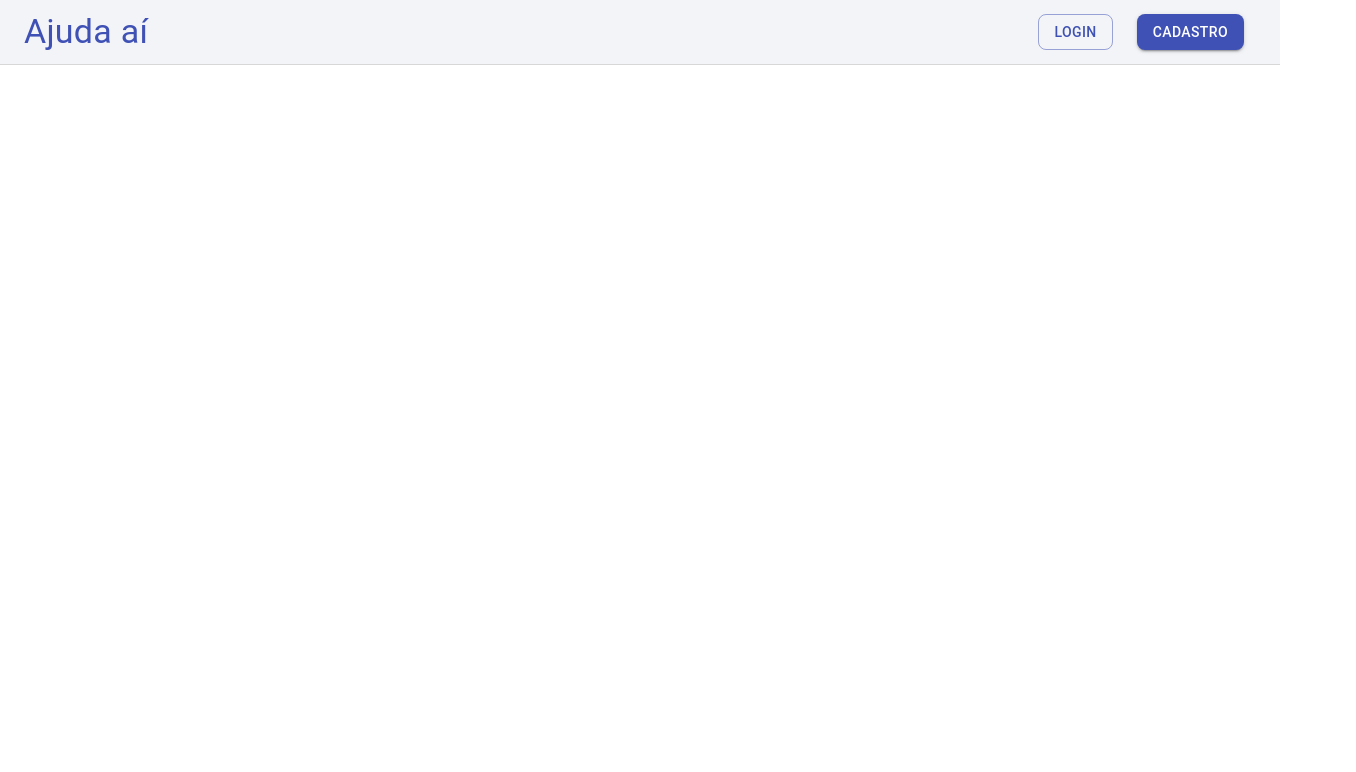
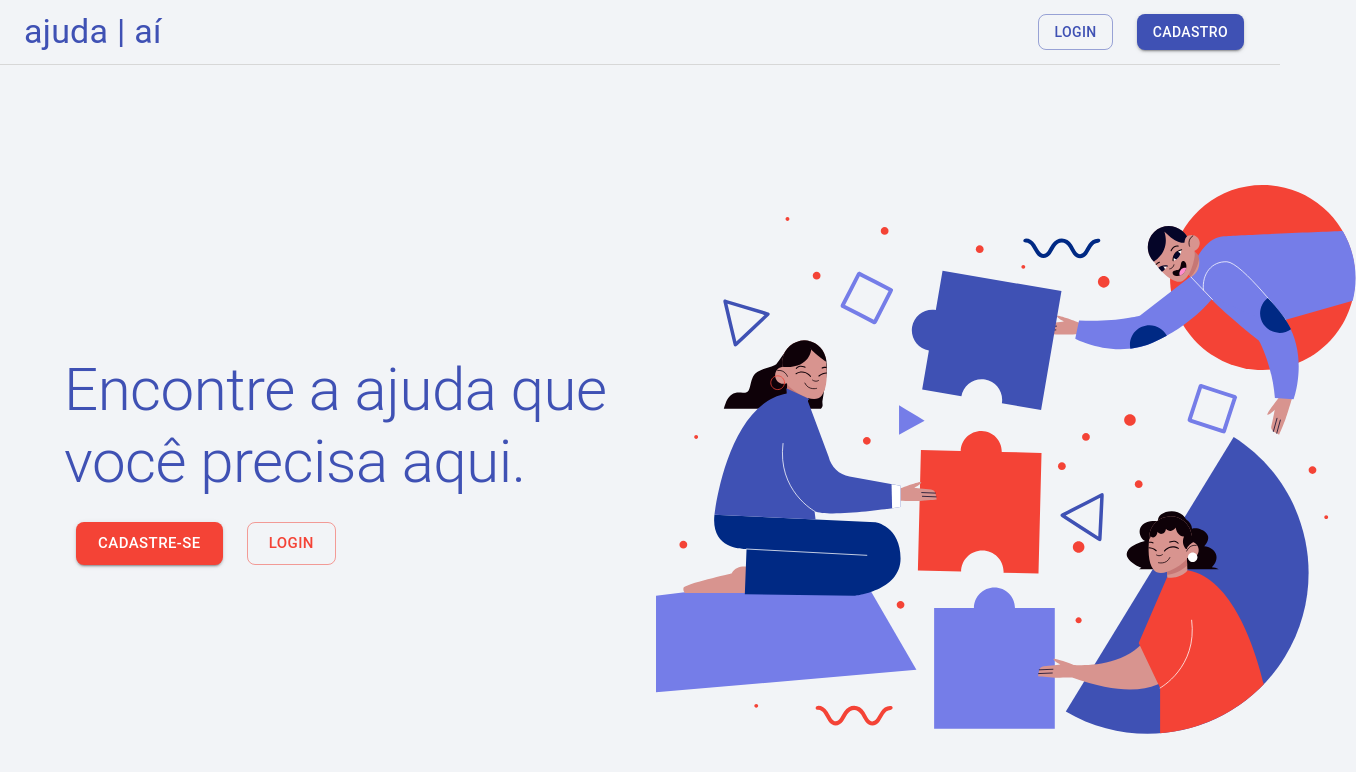
Before and after one commit to ICEI-PUC-Minas-PMV-ADS/pmv-ads-2023-2-e4-proj-infra-t4-ajuda-ai, a React (Vite) app in the folder src/front-end-web/: page / in a window 1280 px wide. Shown: the top 772 px of the page, 1356 px wide, since content can reach past the window. Built offline with nearby package versions, Linux system fonts and the light colour scheme.

Commit message:
feat: ajustar parte visual

```diff
--- a/src/front-end-web/src/App.jsx
+++ b/src/front-end-web/src/App.jsx
@@ -9,6 +9,7 @@ import { RotasPublicas, RotasProtegidas } from "./componentes/rotas";
 import MinhasInformacoes from "./paginas/minhas-informacoes";
 import Inicio from "./paginas/inicio";
 import Perfil from "./paginas/perfil";
+import Home from "./paginas/home";
 
 function App() {
   const theme = createTheme(customTheme);
@@ -18,7 +19,14 @@ function App() {
       <BrowserRouter>
         <Header />
         <Routes>
-          <Route path="/" element={<></>} />
+          <Route
+            path="/"
+            element={
+              <RotasPublicas>
+                <Home />
+              </RotasPublicas>
+            }
+          />
           <Route
             path="/login"
             element={
--- a/src/front-end-web/src/componentes/header.jsx
+++ b/src/front-end-web/src/componentes/header.jsx
@@ -28,7 +28,7 @@ const Header = () => {
             sx={{ cursor: "pointer" }}
             onClick={() => navigate(loginInfo.email ? "/inicio" : "/")}
           >
-            Ajuda aí
+            ajuda | aí
           </Typography>
         </Box>
         {loginInfo.email ? (
--- /dev/null
+++ b/src/front-end-web/src/paginas/home.jsx
@@ -0,0 +1,63 @@
+import {
+  Box,
+  Button,
+  Container,
+  CssBaseline,
+  Grid,
+  Typography,
+} from "@mui/material";
+
+const Home = () => {
+  return (
+    <Container component="main" maxWidth="lg">
+      <CssBaseline />
+      <Box mt={15}>
+        <Grid container gap={2}>
+          <Grid
+            item
+            xs={6}
+            display="flex"
+            flexDirection="column"
+            justifyContent="center"
+            gap={2}
+          >
+            <Typography variant="h2" color="primary">
+              Encontre a ajuda que você precisa aqui.
+            </Typography>
+            <Box>
+              <Button
+                href="/cadastro"
+                variant="contained"
+                size="large"
+                color="secondary"
+                sx={{ my: 1, mx: 1.5 }}
+              >
+                Cadastre-se
+              </Button>
+              <Button
+                href="/login"
+                variant="outlined"
+                size="large"
+                color="secondary"
+                sx={{ my: 1, mx: 1.5 }}
+              >
+                Login
+              </Button>
+            </Box>
+          </Grid>
+          <Grid item xs={4}>
+            <Box
+              component="img"
+              src="../../public/home-image.svg"
+              sx={{
+                width: 700,
+              }}
+            />
+          </Grid>
+        </Grid>
+      </Box>
+    </Container>
+  );
+};
+
+export default Home;
--- a/src/front-end-web/src/paginas/inicio.jsx
+++ b/src/front-end-web/src/paginas/inicio.jsx
@@ -35,11 +35,13 @@ const Inicio = () => {
     <Container component="main" maxWidth="lg">
       <CssBaseline />
       {isFetchingListagemAutonomos ? (
-        <Card>
-          <Box padding={2}>
-            <LinearProgress />
-          </Box>
-        </Card>
+        <Box m={2}>
+          <Card>
+            <Box padding={2}>
+              <LinearProgress />
+            </Box>
+          </Card>
+        </Box>
       ) : isErrorListagemAutonomos ? (
         <Card>
           <Box padding={2} display="flex" justifyContent="center">
```
Also changed, not shown: src/front-end-web/public/home-image.svg (added), src/front-end-web/public/logo.svg (added).
